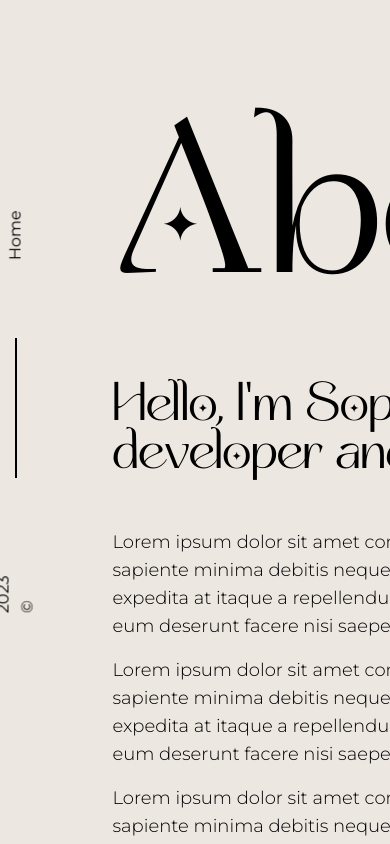
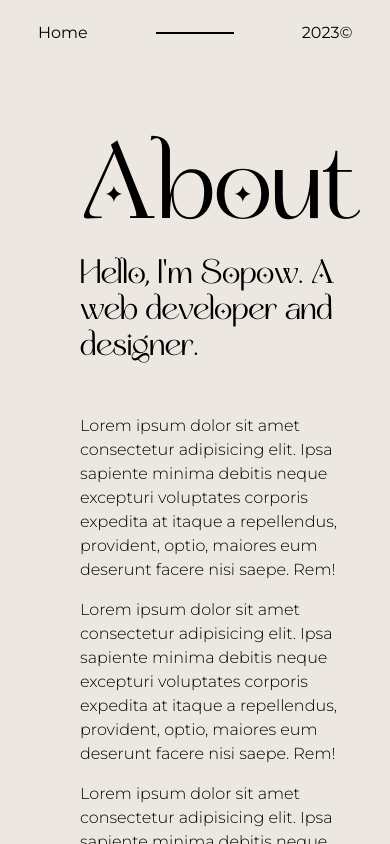
Before and after one commit to Sopow/new-portfolio, a Next.js app: page /about in a window 390 px wide. Built offline with nearby package versions, Linux system fonts and the light colour scheme.

Commit message:
responsive

```diff
--- a/src/app/about/page.tsx
+++ b/src/app/about/page.tsx
@@ -6,11 +6,11 @@ import { motion } from "framer-motion";
 function About() {
   return (
     <div className="h-full w-full">
-      <div className="flex flex-row h-full w-full justify-between items-start p-20 overflow-auto">
+      <div className="flex lg:flex-row xs:flex-col h-full w-full justify-between items-start p-20 overflow-auto">
         <div className="">
           <div className="flex h-full flex-col justify-end">
             <motion.h1
-              className="text-black font-medium text-[12rem] font-yipes"
+              className="text-black font-medium xs:text-8xl md:text-[12rem] font-yipes"
               // bottom to top animate
               variants={{
                 hidden: { opacity: 0, y: 35 },
@@ -28,7 +28,7 @@ function About() {
               About
             </motion.h1>
             <motion.div
-              className="mt-4 [&>p]:pb-4 font-light text-5xl max-w-2xl font-yipes"
+              className="mt-4 [&>p]:pb-4 font-light xs:text-3xl md:text-5xl max-w-2xl font-yipes"
               // bottom to top animate
               variants={{
                 hidden: { opacity: 0, y: 15 },
@@ -46,7 +46,7 @@ function About() {
               <p>Hello, I{"'"}m Sopow. A web developer and designer.</p>
             </motion.div>
             <motion.div
-              className="mt-8 [&>p]:pb-4 font-light text-lg max-w-2xl font-montserrat"
+              className="mt-8 [&>p]:pb-4 font-light xs:text-md md:text-lg max-w-2xl font-montserrat"
               // bottom to top animate
               variants={{
                 hidden: { opacity: 0, y: 15 },
@@ -109,7 +109,7 @@ function About() {
         <div className="flex flex-col justify-center items-start">
           <motion.img
             src="https://cdn.discordapp.com/avatars/853394858895343636/4d9a6231458bfbe98910c7632341de46.webp?size=2048"
-            className="w-[25rem] h-[25rem] object-cover"
+            className="xl:w-[25rem] xl:h-[25rem] object-cover"
           />
         </div>
       </div>
--- a/src/app/components/Navbar.tsx
+++ b/src/app/components/Navbar.tsx
@@ -21,17 +21,16 @@ export const socialMedia = [
   },
 ];
 function Navbar({}: {}) {
-
   const pathname = usePathname();
   return (
-    <div className="h-full w-1/12 flex flex-col items-center justify-center">
+    <div className="xl:h-full xs:h-1/6 xl:w-1/12 xs:w-full xs:flex-row flex xl:flex-col items-center md:justify-center xs:justify-around">
       {pathname === "/" ? (
         socialMedia.map((socialMedia, index) => {
           return (
             <button
               key={index}
               onClick={() => window.open(socialMedia.link, "_blank")}
-              className="-rotate-90 flex justify-center h-1/6 items-center font-montserrat hover:opacity-50 transition-all duration-200 ease-in-out"
+              className="xl:-rotate-90 xs:rotate-0 xs:w-1/6 flex justify-center h-1/6 items-center font-montserrat hover:opacity-50 transition-all duration-200 ease-in-out"
             >
               {socialMedia.icon}
             </button>
@@ -40,14 +39,19 @@ function Navbar({}: {}) {
       ) : (
         <button
           onClick={() => window.location.replace("/")}
-          className="-rotate-90 flex justify-center h-1/6 items-center font-montserrat hover:opacity-50 transition-all duration-200 ease-in-out"
+          className="xl:-rotate-90 xs:rotate-0 xs:w-1/6 flex justify-center h-1/6 items-center font-montserrat hover:opacity-50 transition-all duration-200 ease-in-out"
         >
           Home
         </button>
       )}
-      <hr className="border-[0.75px] h-1/6 my-8 border-black changeable-border" />
-      <div className="flex justify-end h-1/5 items-center font-montserrat -rotate-90">
-        <>{new Date().getFullYear()} ©</>
+      <hr className="border-[0.75px] xs:w-1/5 xs:h-[1px] md:w-1/6 xl:h-1/6 xl:w-[1px] my-8 border-black changeable-border" />
+      <div className="xl:-rotate-90 xs:rotate-0 xs:w-1/6 flex justify-center xl:h-1/6 items-center font-montserrat">
+        <p className="flex">{new Date().getFullYear()}
+        <span className="md:pl-4">
+          {" "}
+          ©
+        </span>
+        </p>
       </div>
     </div>
   );
--- a/src/app/contact/page.tsx
+++ b/src/app/contact/page.tsx
@@ -22,10 +22,10 @@ function Contact() {
   }, []);
   return (
     <div className="h-full w-full">
-      <div className="flex flex-row h-full w-full justify-between items-start p-20 overflow-auto">
+      <div className="flex flex-row h-full w-full md:p-20 xs:p-8">
         <div className="flex h-full flex-col justify-center">
           <motion.h1
-            className="text-white font-medium text-[12rem] font-yipes"
+            className="text-white font-medium xs:text-8xl md:text-[12rem] font-yipes"
             // bottom to top animate
             variants={{
               hidden: { opacity: 0, y: 35 },
@@ -43,7 +43,7 @@ function Contact() {
             Hello.
           </motion.h1>
           <motion.div
-            className="mt-4 [&>p]:pb-4 font-light text-xl max-w-2xl font-montserrat text-white"
+            className="mt-4 [&>p]:pb-4 font-light xs:text-sm md:text-xl max-w-2xl font-montserrat text-white"
             // bottom to top animate
             variants={{
               hidden: { opacity: 0, y: 15 },
--- a/src/app/layout.tsx
+++ b/src/app/layout.tsx
@@ -18,7 +18,7 @@ export default function RootLayout({
   return (
     <html lang="en">
       <body className={inter.className}>
-        <div className="text-black h-screen w-screen flex bg-[#ece7e1] changeable-bg overflow-hidden">
+        <div className="text-black h-screen w-screen flex xl:flex-row bg-[#ece7e1] changeable-bg overflow-hidden xs:flex-col">
           <Navbar />
           {children}
         </div>
--- a/src/app/page.tsx
+++ b/src/app/page.tsx
@@ -9,9 +9,9 @@ function Home() {
 
   return (
     <div className="h-full w-full">
-      <div className="flex flex-row h-full w-full justify-evenly items-center">
-        <div className="h-3/6 mb-4">
-          <div className="flex h-full flex-col justify-end">
+      <div className="flex xs:flex-col xl:flex-row h-full w-full justify-evenly xl:px-0 xl:items-center xs:items-start xs:px-8 md:px-16">
+        <div className="xl:h-3/6 xs:h-fit xl:mb-4 xs:mt-4">
+          <div className="flex xl:h-full xs:h-fit flex-col xl:justify-center xs:justify-start">
             <motion.h1
               className="font-montserrat text-black font-medium text-xl"
               // bottom to top animate
@@ -58,7 +58,7 @@ function Home() {
           {list.map((item, index) => (
             <motion.p
               key={index}
-              className="text-black font-medium font-yipes text-[8.2rem] leading-[1.2] line hover:font-yipes-italic hover:translate-x-1 transition-all duration-300 ease-in-out cursor-pointer"
+              className="text-black font-medium font-yipes xs:text-5xl md:text-8xl xl:text-[8.2rem] leading-[1.2] line hover:font-yipes-italic hover:text-gray-500 hover:translate-x-1 transition-all duration-300 ease-in-out cursor-pointer"
               onClick={() => window.location.replace(`/${item}`)}
               // blur animate
               initial={{ filter: "blur(10px)" }}
--- a/src/app/work/page.tsx
+++ b/src/app/work/page.tsx
@@ -69,7 +69,7 @@ function Work() {
   }, []);
   return (
     <div className="h-full w-full">
-      <div className="flex flex-row h-full w-full justify-evenly items-center">
+      <div className="flex xs:flex-col xl:flex-row h-full w-full justify-evenly xl:items-center xs:items-start xl:px-0 xs:px-12">
         <div className="h-3/6 mb-4">
           <div className="flex h-full flex-col justify-end">
             <motion.h1
@@ -119,7 +119,7 @@ function Work() {
           </div>
         </div>
         <div className="h-3/6">
-          <div className="overflow-auto flex flex-col no-scrollbar h-[80vh] py-12">
+          <div className="overflow-auto flex flex-col no-scrollbar h-[80vh] xl:py-12 xs:pb-40 xs:pt-8 xl:pb-0 xl:pt-0">
             {list.map((item, index) => (
               <motion.button
                 key={index}
@@ -135,7 +135,7 @@ function Work() {
               >
                 <div
                   key={index}
-                  className="font-medium font-yipes text-6xl leading-[1.3] line hover:font-yipes-italic hover:translate-x-1 transition-all duration-300 ease-in-out cursor-pointer"
+                  className="flex font-medium font-yipes text-6xl leading-[1.3] line hover:font-yipes-italic hover:translate-x-1 transition-all duration-300 ease-in-out cursor-pointer"
                   onClick={() => window.location.replace(`/work/${item.url}`)}
                 >
                   {item.name.toUpperCase()} - {index + 1}
--- a/tailwind.config.ts
+++ b/tailwind.config.ts
@@ -18,6 +18,9 @@ const config: Config = {
         yipes: ['Yipes', 'sans-serif'],
         'yipes-italic': ['Yipes Italics', 'sans-serif'],
       },
+      screens: {
+        'xs': '320px'
+      }
     },
   },
   plugins: [],
```
